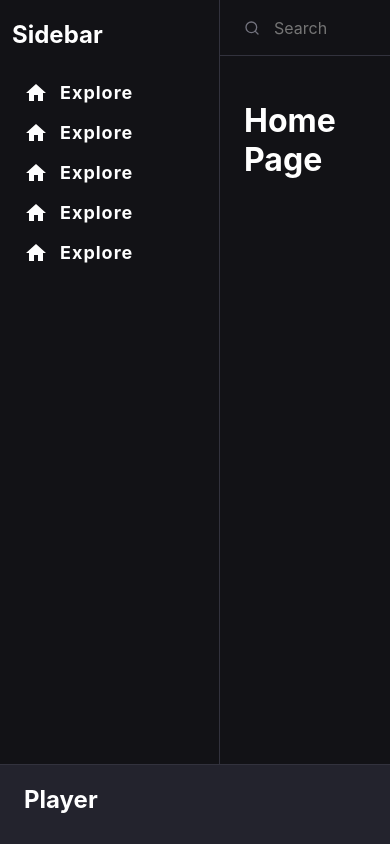
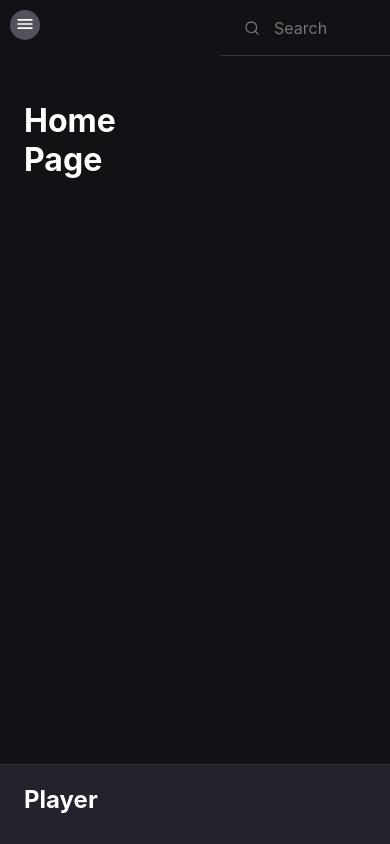
Before and after one commit to armandveloper/music-app, a React (Create React App) app: page / in a window 390 px wide. Built offline with nearby package versions, Linux system fonts and the light colour scheme.

Commit message:
Responsive sidebar

```diff
--- a/public/index.html
+++ b/public/index.html
@@ -5,7 +5,10 @@
 		<link rel="icon" href="%PUBLIC_URL%/favicon.ico" />
 		<meta name="viewport" content="width=device-width, initial-scale=1" />
 		<meta name="theme-color" content="#000000" />
-    <meta name="description" content="Web site created using create-react-app" />
+		<meta
+			name="description"
+			content="Web site created using create-react-app"
+		/>
 		<link rel="apple-touch-icon" href="%PUBLIC_URL%/logo192.png" />
 		<!--
       manifest.json provides metadata used when your web app is installed on a
@@ -26,6 +29,7 @@
 	<body>
 		<noscript>You need to enable JavaScript to run this app.</noscript>
 		<div id="root"></div>
+		<div id="sidebar-button"></div>
 		<!--
       This HTML file is a template.
       If you open it directly in the browser, you will see an empty page.
@@ -35,6 +39,5 @@
 
       To begin the development, run `npm start` or `yarn start`.
       To create a production bundle, use `npm run build` or `yarn build`.
-    -->
-  </body>
+    --></body>
 </html>
--- a/src/components/layout/Sidebar.tsx
+++ /dev/null
@@ -1,43 +0,0 @@
-import styled from 'styled-components';
-import { MdHome } from 'react-icons/md';
-import SidebarNavList from 'components/ui/SidebarNavList';
-import SidebarNavItem from 'components/ui/SidebarNavItem';
-
-const StyledSidebar = styled.aside`
-	background-color: var(--sideabr-background-color);
-	border-right: 1px solid var(--divider-primary);
-	padding: 0 1.2rem;
-`;
-
-function Sidebar() {
-	return (
-		<StyledSidebar>
-			<h2>Sidebar</h2>
-
-			<SidebarNavList>
-				<SidebarNavItem
-					icon={<MdHome color="currentColor" size="24" />}
-					label="Explore"
-				/>
-				<SidebarNavItem
-					icon={<MdHome color="currentColor" size="24" />}
-					label="Explore"
-				/>
-				<SidebarNavItem
-					icon={<MdHome color="currentColor" size="24" />}
-					label="Explore"
-				/>
-				<SidebarNavItem
-					icon={<MdHome color="currentColor" size="24" />}
-					label="Explore"
-				/>
-				<SidebarNavItem
-					icon={<MdHome color="currentColor" size="24" />}
-					label="Explore"
-				/>
-			</SidebarNavList>
-		</StyledSidebar>
-	);
-}
-
-export default Sidebar;
--- /dev/null
+++ b/src/components/layout/Sidebar/Sidebar.tsx
@@ -0,0 +1,72 @@
+import * as React from 'react';
+import styled from 'styled-components';
+import { MdHome } from 'react-icons/md';
+import SidebarNavList from './SidebarNavList';
+import SidebarNavItem from './SidebarNavItem';
+import SidebarToggle from './SidebarToggle';
+
+interface SidebarProps {
+	isActive: boolean;
+}
+
+const StyledSidebar = styled.aside<SidebarProps>`
+	background-color: var(--sideabr-background-color);
+	border-right: 1px solid var(--divider-primary);
+	bottom: 0;
+	left: 0;
+	padding: 0 1.2rem;
+	position: fixed;
+	top: 0;
+	width: var(--sidebar-width);
+	transform: ${({ isActive }) =>
+		isActive
+			? 'translate3d(0, 0, 0)'
+			: `translate3d(calc(var(--sidebar-width) * -1), 0, 0)`};
+	z-index: 1000;
+	transition-duration: 0.15s;
+	transition-property: transform;
+	transition-timing-function: ease-out;
+	@media (min-width: 62em) {
+		position: unset;
+		transform: none;
+		z-index: unset;
+	}
+`;
+
+function Sidebar() {
+	const [isActive, setActive] = React.useState(false);
+
+	const toggleSidebar = () => setActive(!isActive);
+
+	return (
+		<StyledSidebar isActive={isActive}>
+			<SidebarToggle isActive={isActive} onClick={toggleSidebar} />
+			<h2>Sidebar</h2>
+
+			<SidebarNavList>
+				<SidebarNavItem
+					icon={<MdHome color="currentColor" size="24" />}
+					label="Explore"
+				/>
+				<SidebarNavItem
+					icon={<MdHome color="currentColor" size="24" />}
+					label="Explore"
+				/>
+				<SidebarNavItem
+					icon={<MdHome color="currentColor" size="24" />}
+					label="Explore"
+				/>
+				<SidebarNavItem
+					icon={<MdHome color="currentColor" size="24" />}
+					label="Explore"
+				/>
+				<SidebarNavItem
+					icon={<MdHome color="currentColor" size="24" />}
+					label="Explore"
+				/>
+			</SidebarNavList>
+		</StyledSidebar>
+	);
+}
+
+export default Sidebar;
--- /dev/null
+++ b/src/components/layout/Sidebar/SidebarToggle.tsx
@@ -0,0 +1,46 @@
+import * as React from 'react';
+import * as ReactDOM from 'react-dom';
+import { MdClear, MdMenu } from 'react-icons/md';
+import styled from 'styled-components';
+
+interface SidebarToggleProps {
+	isActive: boolean;
+	onClick?: React.MouseEventHandler<HTMLButtonElement>;
+}
+
+const StyledToggle = styled.button`
+	background-color: var(--background-elevation);
+	border: none;
+	border-radius: 50%;
+	color: #fff;
+	cursor: pointer;
+	height: 3rem;
+	left: 1rem;
+	margin: 0;
+	padding: 0;
+	position: fixed;
+	top: 1rem;
+	width: 3rem;
+	z-index: 10000;
+	@media (min-width: 62em) {
+		display: none;
+	}
+`;
+
+function SidebarToggle({ isActive, onClick }: SidebarToggleProps) {
+	return ReactDOM.createPortal(
+		<StyledToggle
+			onClick={onClick}
+			title={isActive ? 'Close menu' : 'Open menu'}
+		>
+			{isActive ? (
+				<MdClear color="currentColor" size="20" />
+			) : (
+				<MdMenu color="currentColor" size="20" />
+			)}
+		</StyledToggle>,
+		window.document.getElementById('sidebar-button')!
+	);
+}
+
+export default SidebarToggle;
--- /dev/null
+++ b/src/components/layout/Sidebar/index.tsx
@@ -0,0 +1 @@
+export { default } from './Sidebar';
```
Also changed, not shown: src/components/layout/Sidebar/SidebarNavItem.tsx (renamed from src/components/ui/SidebarNavItem.tsx), src/components/layout/Sidebar/SidebarNavList.tsx (renamed from src/components/ui/SidebarNavList.tsx). Lines whose indentation alone changed are shown as unchanged.
